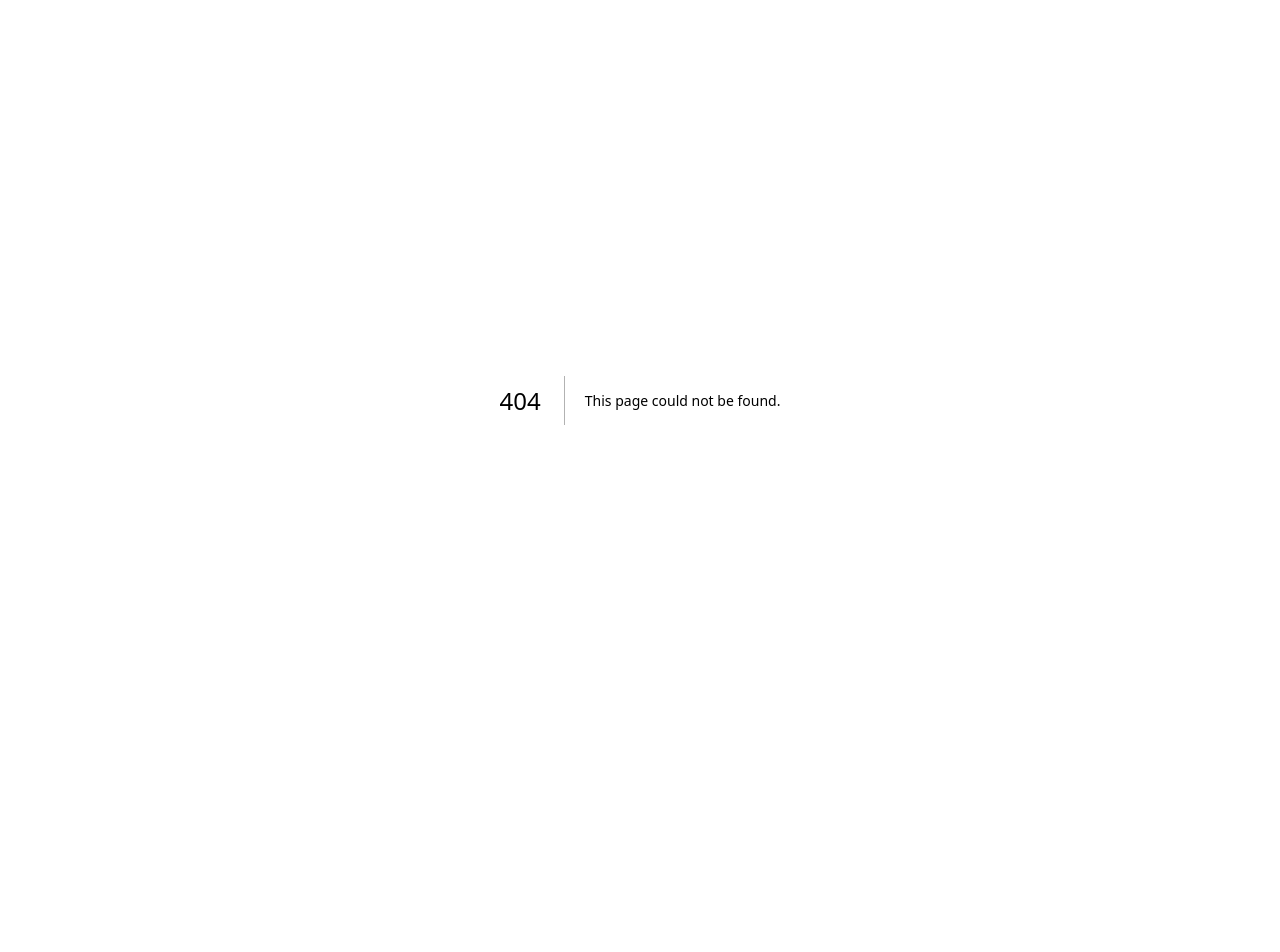
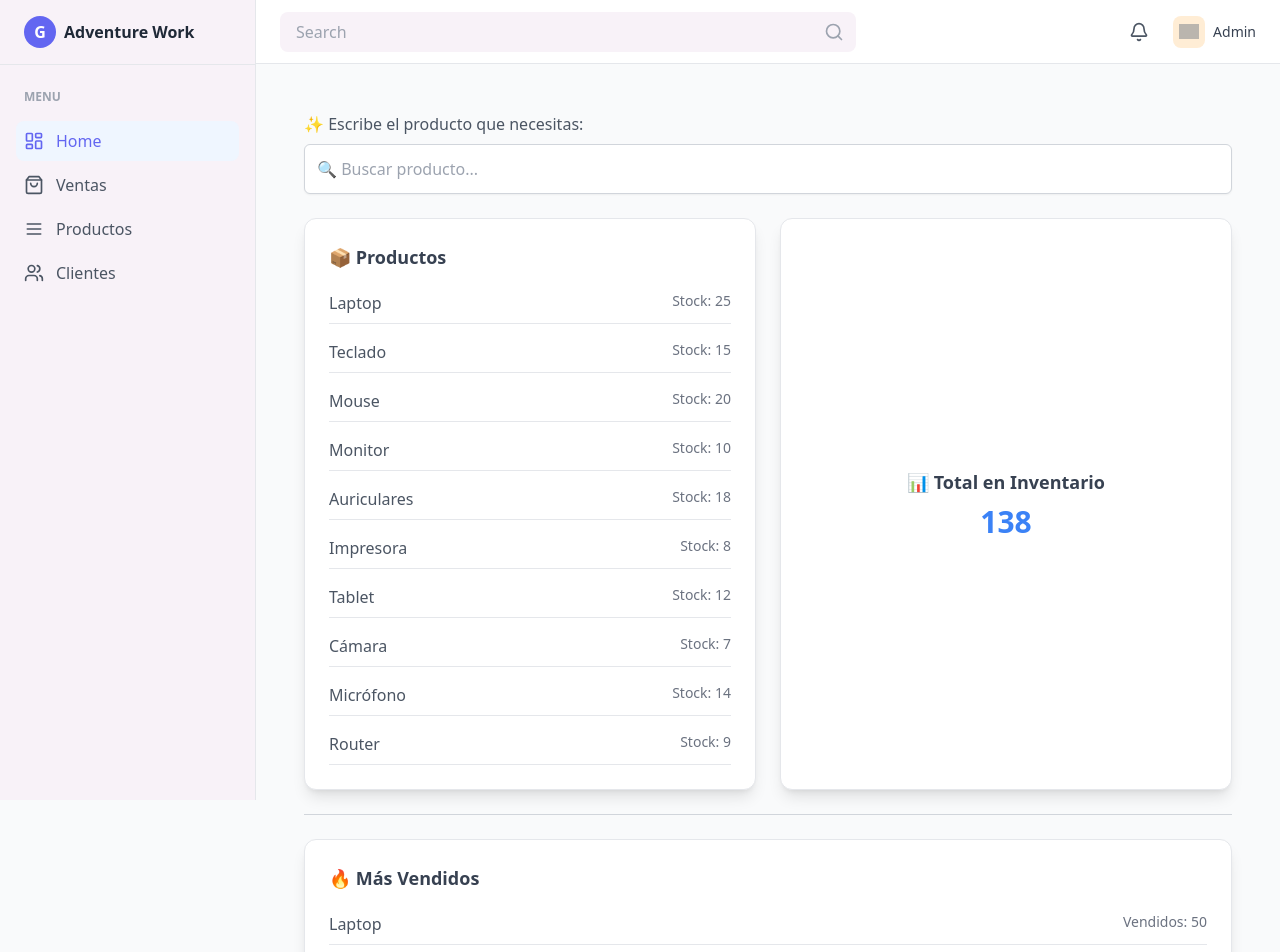
Before and after one commit to jamir2308/front_adventureworks, a Next.js app: page /dashboard/products in a window 1280 px wide. Before the commit this address had no page. Shown: the top 952 px of the page. Before the commit the page ends 800 px from the top, so only its background shows below. Built offline with nearby package versions, Linux system fonts and the light colour scheme; grey boxes are pictures that could not be loaded.

Commit message:
Añadidas cuadriculas con productos, inventario y más vendidos

```diff
--- /dev/null
+++ b/app/dashboard/products/page.tsx
@@ -0,0 +1,98 @@
+"use client"; // Habilitar el uso de hooks
+
+import { useState } from "react";
+
+export default function Home() {
+  // Datos de ejemplo
+  const products = [
+    { id: 1, name: "Laptop", stock: 25, sold: 50 },
+    { id: 2, name: "Teclado", stock: 15, sold: 30 },
+    { id: 3, name: "Mouse", stock: 20, sold: 40 },
+    { id: 4, name: "Monitor", stock: 10, sold: 25 },
+    { id: 5, name: "Auriculares", stock: 18, sold: 35 },
+    { id: 6, name: "Impresora", stock: 8, sold: 15 },
+    { id: 7, name: "Tablet", stock: 12, sold: 22 },
+    { id: 8, name: "Cámara", stock: 7, sold: 18 },
+    { id: 9, name: "Micrófono", stock: 14, sold: 27 },
+    { id: 10, name: "Router", stock: 9, sold: 20 },
+  ];
+
+  // Estado para el filtro de búsqueda
+  const [search, setSearch] = useState("");
+
+  // Filtrar productos según la búsqueda
+  const filteredProducts = products.filter((product) =>
+    product.name.toLowerCase().includes(search.toLowerCase())
+  );
+
+  // Calcular total de productos en inventario
+  const totalStock = products.reduce((sum, p) => sum + p.stock, 0);
+
+  // Ordenar productos más vendidos
+  const bestSellers = [...products].sort((a, b) => b.sold - a.sold).slice(0, 5);
+
+  return (
+    <div className="min-h-[calc(100vh-4rem)] bg-gray-50 p-6">
+      {/* Cuadro de búsqueda con texto explicativo */}
+      <div className="mb-6">
+        <label className="block text-gray-600 font-medium mb-2">
+          ✨ Escribe el producto que necesitas:
+        </label>
+        <input
+          type="text"
+          placeholder="🔍 Buscar producto..."
+          className="w-full p-3 border border-gray-300 rounded-md shadow-sm focus:outline-none focus:ring-2 focus:ring-blue-400"
+          value={search}
+          onChange={(e) => setSearch(e.target.value)}
+        />
+      </div>
+
+      <div className="grid grid-cols-1 md:grid-cols-2 gap-6">
+        {/* Lista de productos filtrados */}
+        <div className="bg-white p-6 shadow-lg rounded-xl border border-gray-200">
+          <h2 className="text-lg font-semibold text-gray-700 mb-3">📦 Productos</h2>
+          <ul className="space-y-2">
+            {filteredProducts.length > 0 ? (
+              filteredProducts.map((product) => (
+                <li
+                  key={product.id}
+                  className="border-b py-2 flex justify-between text-gray-600"
+                >
+                  <span>{product.name}</span>
+                  <span className="text-sm text-gray-500">Stock: {product.stock}</span>
+                </li>
+              ))
+            ) : (
+              <p className="text-gray-500">No hay productos encontrados.</p>
+            )}
+          </ul>
+        </div>
+
+        {/* Total de productos en inventario */}
+        <div className="bg-white p-6 shadow-lg rounded-xl border border-gray-200 flex flex-col justify-center items-center">
+          <h2 className="text-lg font-semibold text-gray-700 mb-2">📊 Total en Inventario</h2>
+          <p className="text-3xl font-bold text-blue-500">{totalStock}</p>
+        </div>
+      </div>
+
+      {/* Separador elegante */}
+      <div className="my-6 border-t border-gray-300"></div>
+
+      {/* Productos más vendidos */}
+      <div className="bg-white p-6 shadow-lg rounded-xl border border-gray-200">
+        <h2 className="text-lg font-semibold text-gray-700 mb-3">🔥 Más Vendidos</h2>
+        <ul className="space-y-2">
+          {bestSellers.map((product) => (
+            <li
+              key={product.id}
+              className="border-b py-2 flex justify-between text-gray-600"
+            >
+              <span>{product.name}</span>
+              <span className="text-sm text-gray-500">Vendidos: {product.sold}</span>
+            </li>
+          ))}
+        </ul>
+      </div>
+    </div>
+  );
+}
--- a/package.json
+++ b/package.json
@@ -9,6 +9,7 @@
     "lint": "next lint"
   },
   "dependencies": {
+    "@heroicons/react": "^2.2.0",
     "autoprefixer": "10.4.15",
     "eslint": "8.49.0",
     "eslint-config-next": "13.5.1",
```
Also changed, not shown: 1 other file (tests, documents, lock files or other folders).
